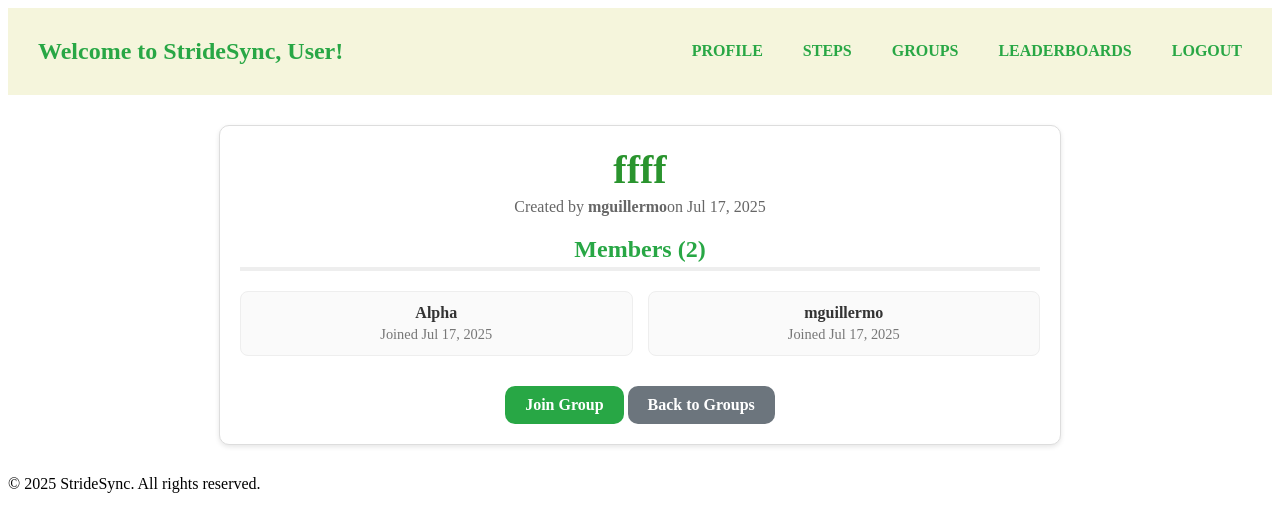
After one commit to rsleiti/cen3031-project, a Django app: page /groups/2/ in a window 1280 px wide. The commit adds this page. Shown: the top 532 px of the page. Run offline with Django 5.2, Linux system fonts and the light colour scheme; a user stored in the database is signed in; data comes from the database, SQL or seed files in the repository; both versions use the stored data as it was after the commit.

Commit message:
implement group creation & membership CRUD and add front-end design to group templates

```diff
--- a/stridesyncapp/templates/stridesyncapp/base.html
+++ b/stridesyncapp/templates/stridesyncapp/base.html
@@ -67,6 +67,104 @@
             .btn-update {
                 background-color: #6c757d;
             }
+            .group-grid {
+                display: grid;
+                grid-template-columns: repeat(auto-fit, minmax(250px, 1fr));
+                gap: 20px;
+                margin-top: 20px;
+            }
+            .group-card {
+                background: #fff;
+                border: 1px solid #ddd;
+                border-radius: 10px;
+                box-shadow: 0 2px 5px rgba(0,0,0,0.1);
+                padding: 20px;
+                text-align: center;
+            }
+            .group-card {
+                max-width: 800px;
+                margin: 30px auto;
+                padding: 20px;
+                border: 1px solid #ddd;
+                border-radius: 10px;
+                box-shadow: 0 2px 5px rgba(0,0,0,0.1);
+            }
+            .group-header h1 {
+                margin: 0;
+                font-size: 2.5em;
+                color: #2a942e;
+                text-align: center;
+            }
+            .group-header p {
+                color: #666;
+                text-align: center;
+                margin: 5px 0 20px;
+            }
+            .members-grid {
+                display: grid;
+                grid-template-columns: repeat(auto-fit, minmax(150px, 1fr));
+                gap: 15px;
+                margin-bottom: 30px;
+            }
+            .member-card {
+                padding: 12px;
+                background: #fafafa;
+                border: 1px solid #eee;
+                border-radius: 8px;
+                text-align: center;
+            }
+            .member-card .username {
+                font-weight: bold;
+                color: #333;
+            }
+            .member-card .joined-date {
+                font-size: 0.9em;
+                color: #777;
+                margin-top: 4px;
+            }
+            .actions-footer {
+                text-align: center;
+                margin-top: 20px;
+            }
+            .step-history-container {
+                max-width: 700px;
+                margin: 40px auto;
+                padding: 0 20px;
+            }
+            .history-header {
+                display: flex;
+                justify-content: space-between;
+                align-items: center;
+                margin-bottom: 20px;
+            }
+            .history-header h1 {
+                margin: 0;
+                color: #2a942e;
+            }
+            .step-table {
+                width: 100%;
+                border-collapse: collapse;
+            }
+            .step-table thead th {
+                background: #28a745;
+                color: white;
+                padding: 12px;
+                text-align: left;
+            }
+            .step-table tbody tr:nth-child(odd) {
+                background: #f9f9f9;
+            }
+            .step-table tbody td {
+                padding: 12px;
+                border-bottom: 1px solid #eee;
+            }
+            .no-records {
+                text-align: center;
+                color: #777;
+                padding: 20px 0;
+            }
+
+
         </style>
     </head>
 
@@ -81,6 +179,7 @@
                     <ul>
                         <li><a href="{% url 'profile' %}">PROFILE</a></li>
                         <li><a href="{% url 'steps' %}">STEPS</a></li>
+                        <li><a href="{% url 'group_list' %}">GROUPS</a></li>
                         <li><a href="{% url 'leaderboards' %}">LEADERBOARDS</a></li>
                         <li><a href="{% url 'logout' %}">LOGOUT</a></li>
                     </ul>
--- /dev/null
+++ b/stridesyncapp/templates/stridesyncapp/group_detail.html
@@ -0,0 +1,38 @@
+{% extends 'stridesyncapp/base.html' %}
+
+{% block title %}
+    {{ group.name }}
+{% endblock %}
+
+{% block content %}
+    <div class="group-card">
+        <div class="group-header">
+            <h1>{{ group.name }}</h1>
+            <p>Created by <strong>{{ group.created_by.username }}</strong>on {{ group.created_on|date:"M d, Y" }}</p>
+        </div>
+
+        <h2 style="color:#28a745; border-bottom:4px solid #eee; padding-bottom:4px;">Members ({{ group.members.count }})</h2>
+
+        {% if group.members.count %}
+            <div class="members-grid">
+                {% for m in group.members.all %}
+                <div class="member-card">
+                    <div class="username">{{ m.user.username }}</div>
+                    <div class="joined-date">Joined {{ m.joined_on|date:"M d, Y" }}</div>
+                </div>
+                {% endfor %}
+            </div>
+        {% else %}
+            <p style="color:#777; font-style:italic;">No members yet. Be the first to join!</p>
+        {% endif %}
+
+        <div class="actions-footer">
+            {% if is_member %}
+                <a href="{% url 'group_leave' group.pk %}" class="btn btn-delete">Leave Group</a>
+            {% else %}
+                <a href="{% url 'group_join' group.pk %}" class="btn btn-add">Join Group</a>
+            {% endif %}
+                <a href="{% url 'group_list' %}" class="btn btn-update">Back to Groups</a>
+        </div>
+    </div>
+{% endblock %}
--- a/stridesyncapp/urls.py
+++ b/stridesyncapp/urls.py
@@ -18,4 +18,12 @@ urlpatterns = [
 
     path('profile/', views.profile, name='profile'),  # User profile
     path('leaderboards/', views.leaderboards, name='leaderboards'),  # Leaderboards
+
+    path('groups/', views.GroupListView.as_view(), name='group_list'),
+    path('groups/create/', views.GroupCreateView.as_view(), name='group_create'),
+    path('groups/<int:pk>/', views.GroupDetailView.as_view(), name='group_detail'),
+    path('groups/<int:pk>/edit/', views.GroupUpdateView.as_view(), name='group_edit'),
+    path('groups/<int:pk>/delete/', views.GroupDeleteView.as_view(), name='group_delete'),
+    path('groups/<int:pk>/join/', views.group_join, name='group_join'),
+    path('groups/<int:pk>/leave/', views.group_leave, name='group_leave'),
 ]
--- a/stridesyncapp/views.py
+++ b/stridesyncapp/views.py
@@ -1,22 +1,21 @@
-from urllib.error import HTTPError
+from .forms import SignUpForm, ManualStepEntryForm, GroupForm
+from .models import StepRecord, FitbitToken, Group, GroupMembership
+from .utils import get_fitbit_steps
+from datetime import date, timedelta
+from django.conf import settings
 from django.contrib.auth import logout
 from django.contrib.auth.decorators import login_required
-from django.contrib.auth.mixins import LoginRequiredMixin
-from .forms import SignUpForm, ManualStepEntryForm
-from django.shortcuts import render, redirect
+from django.contrib.auth.mixins import LoginRequiredMixin, UserPassesTestMixin
+from django.db.models.functions import TruncDate
+from django.db.models import Sum, Max
+from django.shortcuts import render, redirect, get_object_or_404
 from django.urls import reverse_lazy
-from django.views.generic import CreateView
-from .models import StepRecord
+from django.views.generic import CreateView, ListView, DetailView, UpdateView, DeleteView
+from django.shortcuts import redirect, render
+from django.utils import timezone
+from urllib.error import HTTPError
 import urllib.parse
 import urllib.request
-from datetime import date, timedelta
-from django.conf import settings
-from django.shortcuts import redirect, render
-from django.utils import timezone
-from .models import FitbitToken
-from .utils import get_fitbit_steps
-from django.db.models.functions import TruncDate
-from django.db.models import Sum, Max
 import json, base64
 
 
@@ -161,3 +160,62 @@ def profile(request):
 @login_required
 def leaderboards(request):
     return render(request, "stridesyncapp/leaderboards.html")
+
+class GroupListView(LoginRequiredMixin, ListView):
+    model = Group
+    template_name = 'stridesyncapp/group_list.html'
+    context_object_name = 'groups'
+
+class GroupCreateView(LoginRequiredMixin, CreateView):
+    model = Group
+    form_class = GroupForm
+    template_name = 'stridesyncapp/group_form.html'
+    success_url = reverse_lazy('group_list')
+
+    def form_valid(self, form):
+        form.instance.created_by = self.request.user
+        return super().form_valid(form)
+
+class GroupDetailView(LoginRequiredMixin, DetailView):
+    model = Group
+    template_name = 'stridesyncapp/group_detail.html'
+    context_object_name = 'group'
+
+    def get_context_data(self, **kwargs):
+        context = super().get_context_data(**kwargs)
+        group = self.get_object()
+        context['is_member'] = group.members.filter(user=self.request.user).exists()
+        return context
+
+class GroupUpdateView(LoginRequiredMixin, UserPassesTestMixin, UpdateView):
+    model = Group
+    form_class = GroupForm
+    template_name = 'stridesyncapp/group_form.html'
+    success_url = reverse_lazy('group_list')
+
+    def test_func(self):
+        group = self.get_object()
+        return group.created_by == self.request.user or self.request.user.is_admin
+
+class GroupDeleteView(LoginRequiredMixin, UserPassesTestMixin, DeleteView):
+    model = Group
+    template_name = 'stridesyncapp/group_confirm_delete.html'
+    success_url = reverse_lazy('group_list')
+
+    def test_func(self):
+        group = self.get_object()
+        return group.created_by == self.request.user or self.request.user.is_admin
+
+@login_required
+def group_join(request, pk):
+    group = get_object_or_404(Group, pk=pk)
+    GroupMembership.objects.get_or_create(user=request.user, group=group)
+
+    return redirect('group_detail', pk=pk)
+
+@login_required
+def group_leave(request, pk):
+    group = get_object_or_404(Group, pk=pk)
+
+    GroupMembership.objects.filter(user=request.user, group=group).delete()
+    return redirect('group_list')
```
Also changed, not shown: stridesyncapp/forms.py (+6 -1 lines), stridesyncapp/templates/stridesyncapp/group_confirm_delete.html (added, +16 -0 lines), stridesyncapp/templates/stridesyncapp/group_form.html (added, +20 -0 lines), stridesyncapp/templates/stridesyncapp/group_list.html (added, +38 -0 lines), stridesyncapp/templates/stridesyncapp/steps.html (+14 -13 lines), db.sqlite3.
